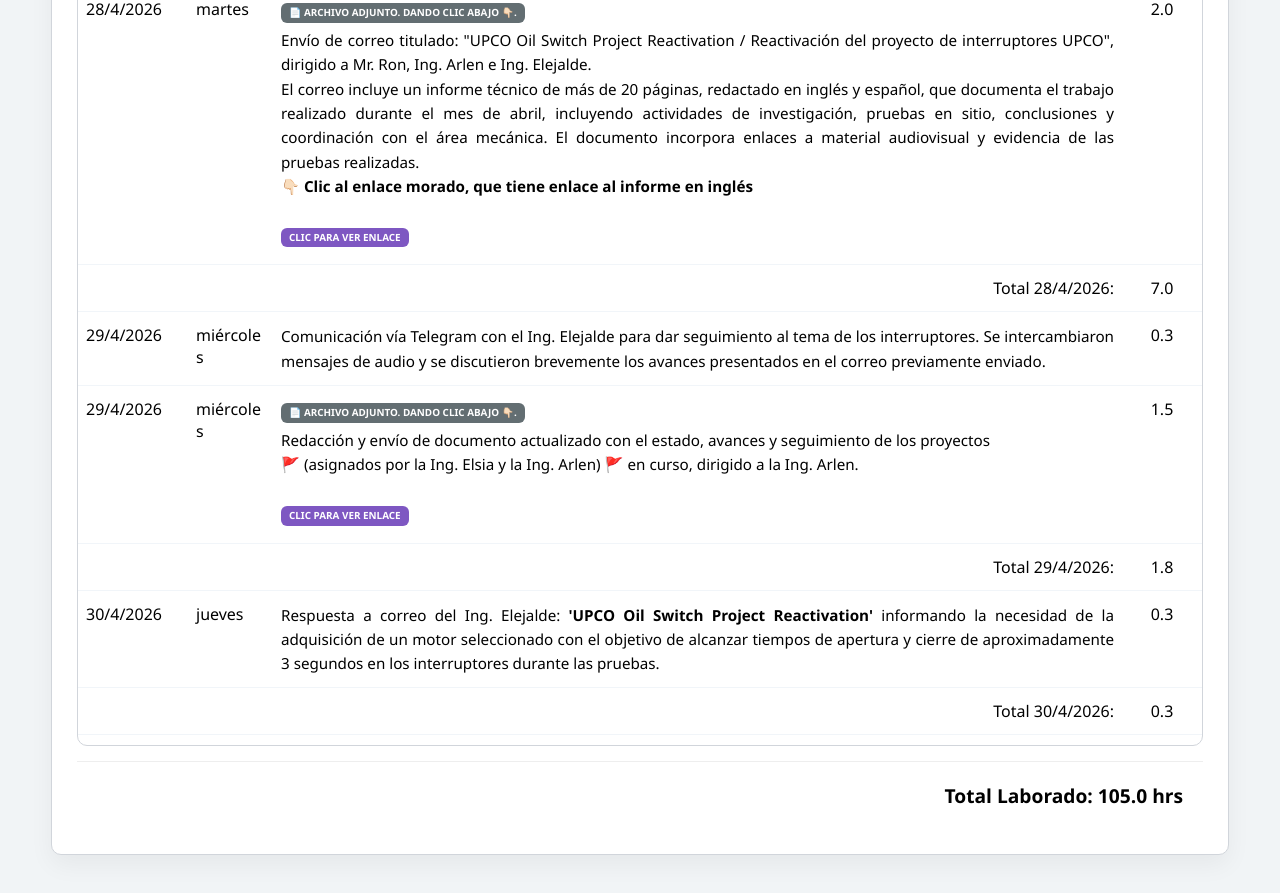
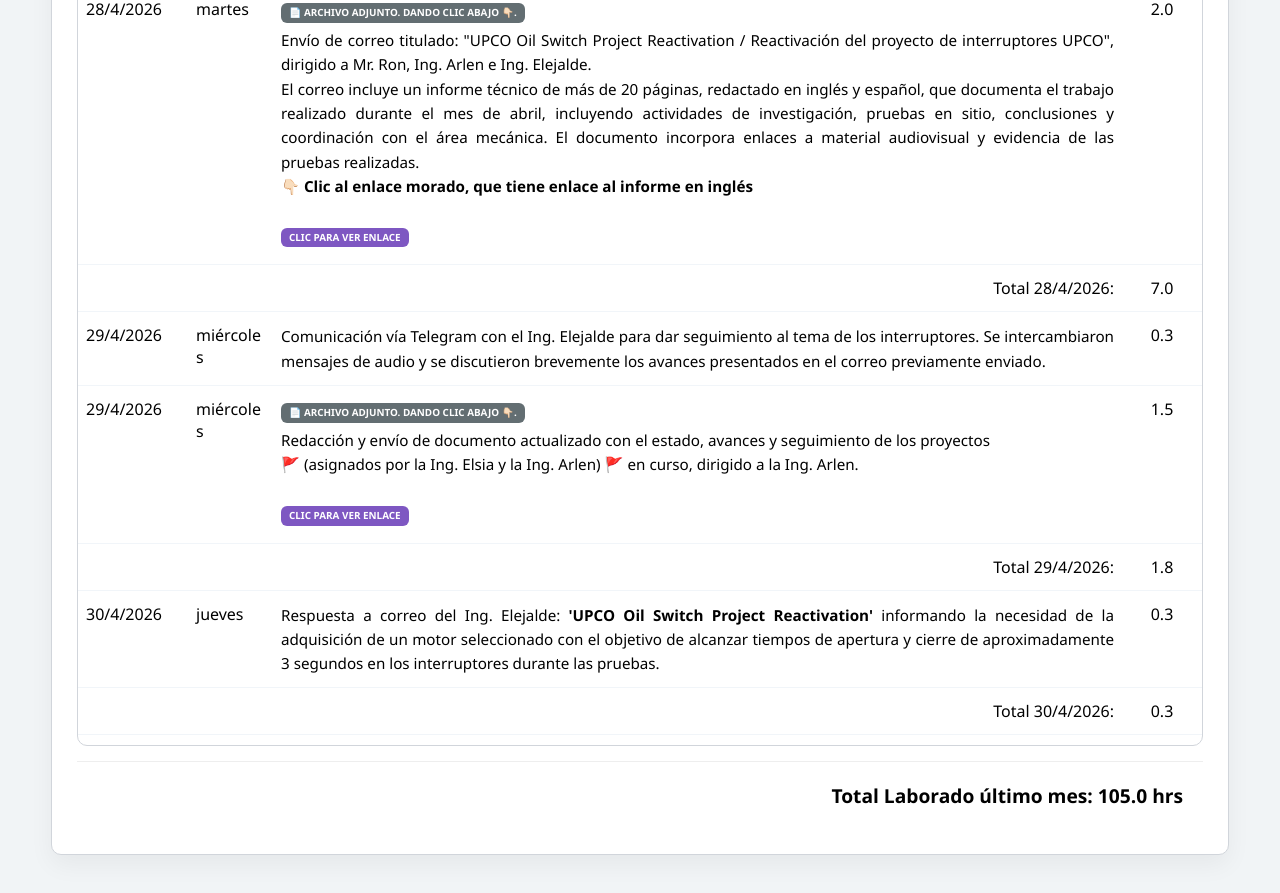
Before and after one commit to carlosb-22/consultoria-1, a plain HTML site: page index.html in a window 1280 px wide. Shown: the part 7128-8021 px from the top of the page. Drawn offline with Linux system fonts and the light colour scheme.

Commit message:
Add files via upload
Updated

```diff
--- a/index.html
+++ b/index.html
@@ -787,7 +787,7 @@
         <div id="tab-progreso" class="tab-content active">
             <div id="accordion-container"></div>
             <div style="text-align:right; padding:20px; font-weight:800; font-size:1.2rem; border-top: 1px solid #eee;">
-                Total Laborado: <span id="progreso-total">0</span> hrs
+                Total Laborado último mes: <span id="progreso-total">0</span> hrs
             </div>
         </div>
 
@@ -3235,33 +3235,73 @@
                 "horas": 7.0
             },
             {
-                "fecha": "4/4/2026",
+                "fecha": "04/04/2026",
                 "horas": 2.0
             },
             {
-                "fecha": "7/4/2026",
+                "fecha": "07/04/2026",
                 "horas": 3.0
             },
             {
-                "fecha": "8/4/2026",
-                "horas": 10
-            },
-            { "fecha": "9/4/2026", "horas": 10 },
-            { "fecha": "10/4/2026", "horas": 11 },
-            { "fecha": "13/4/2026", "horas": 1.5 },
-            { "fecha": "15/4/2026", "horas": 4 },
-            { "fecha": "16/4/2026", "horas": 3 },
-            { "fecha": "17/4/2026", "horas": 1 },
-            { "fecha": "21/4/2026", "horas": 6.5 },
-            { "fecha": "22/4/2026", "horas": 11 },
-            { "fecha": "23/4/2026", "horas": 12 },
-            { "fecha": "24/4/2026", "horas": 5 },
-            { "fecha": "27/4/2026", "horas": 5 },
-            { "fecha": "28/4/2026", "horas": 7 },
-            { "fecha": "29/4/2026", "horas": 1.75 },
-            { "fecha": "30/4/2026", "horas": 0.25 }
-
-
+                "fecha": "08/04/2026",
+                "horas": 10.0
+            },
+            {
+                "fecha": "09/04/2026",
+                "horas": 10.0
+            },
+            {
+                "fecha": "10/04/2026",
+                "horas": 11.0
+            },
+            {
+                "fecha": "13/04/2026",
+                "horas": 1.5
+            },
+            {
+                "fecha": "15/04/2026",
+                "horas": 4.0
+            },
+            {
+                "fecha": "16/04/2026",
+                "horas": 3.0
+            },
+            {
+                "fecha": "17/04/2026",
+                "horas": 1.0
+            },
+            {
+                "fecha": "21/04/2026",
+                "horas": 6.5
+            },
+            {
+                "fecha": "22/04/2026",
+                "horas": 11.0
+            },
+            {
+                "fecha": "23/04/2026",
+                "horas": 12.0
+            },
+            {
+                "fecha": "24/04/2026",
+                "horas": 5.0
+            },
+            {
+                "fecha": "27/04/2026",
+                "horas": 5.0
+            },
+            {
+                "fecha": "28/04/2026",
+                "horas": 7.0
+            },
+            {
+                "fecha": "29/04/2026",
+                "horas": 1.75
+            },
+            {
+                "fecha": "30/04/2026",
+                "horas": 0.25
+            } //MUY IMPORTANTE RECORDAR COLOCAR LAS FECHAS CON SU FORMATO DE 0D/0M/YYYY, caso contrario no aparece pintado en el calendario
         ];
 
         // Días no laborados específicos (Rojo y Negrita)
```
